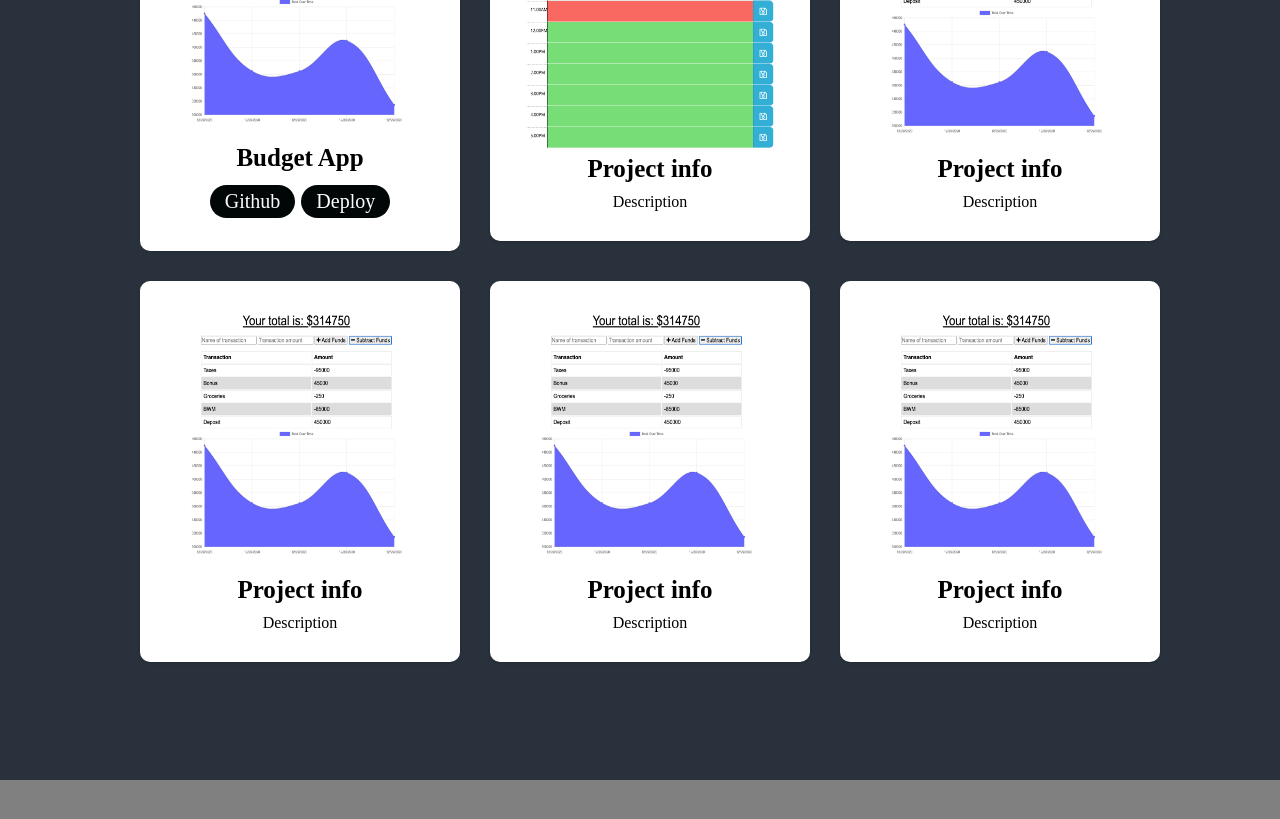
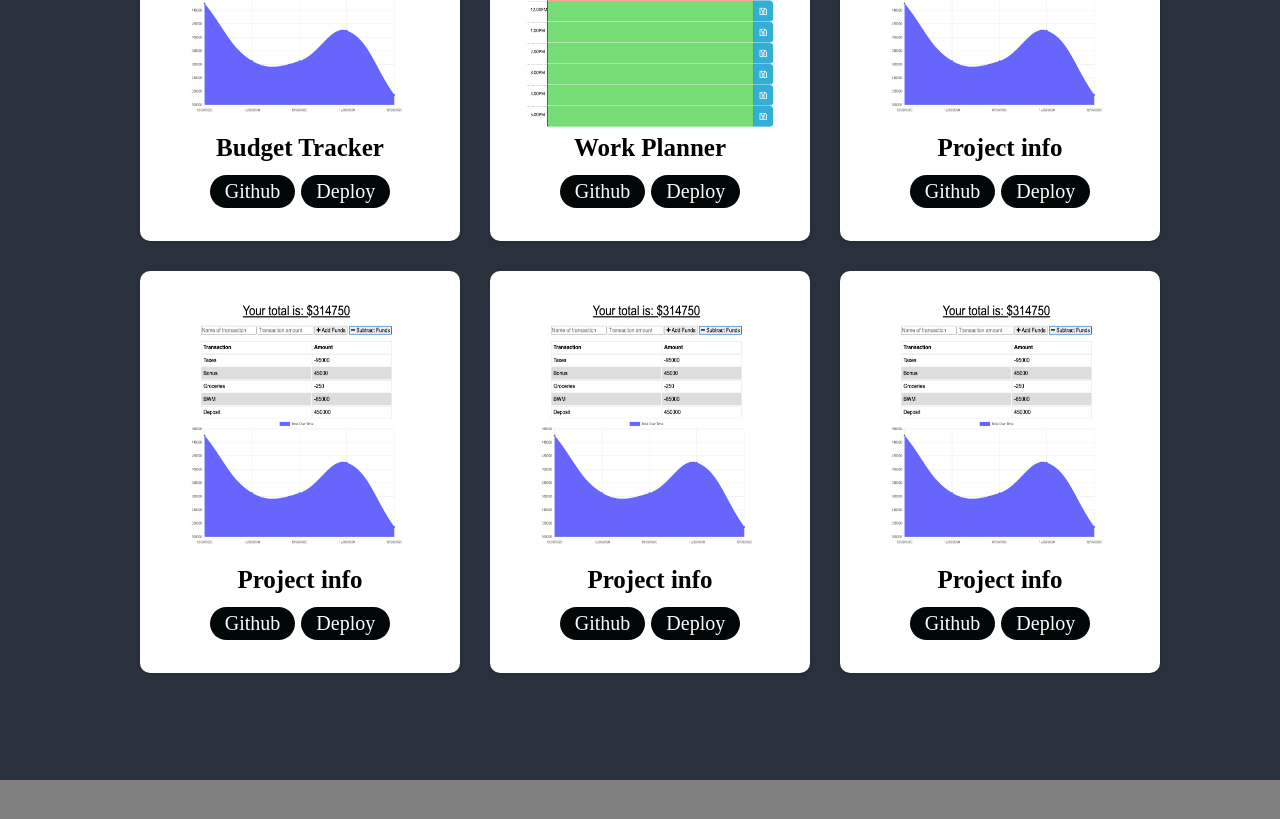
Before and after one commit to DevVlady/DevVlady_Portfolio, a React (Create React App) app: page / in a window 1280 px wide. Shown: the part 2760-3579 px from the top of the page. Built offline with nearby package versions, Linux system fonts and the light colour scheme; a web font is replaced by a local one.

Commit message:
Included the link for the second card in my portfolio page to allow users to click and take them to the site.

```diff
--- a/src/components/Projects/ProjectElements.js
+++ b/src/components/Projects/ProjectElements.js
@@ -33,10 +33,10 @@ export const ProjectH2 = styled.h2 `
     margin-bottom: 10px;
 `;
 
-export const ProjectP = styled.p `
-    font-size: 1rem;
-    text-align: center;
-`;
+// export const ProjectP = styled.p `
+//     font-size: 1rem;
+//     text-align: center;
+// `;
 
 export const ProjectWrapper = styled.div `
     max-width: 1000px;
--- a/src/components/Projects/Projects.jsx
+++ b/src/components/Projects/Projects.jsx
@@ -1,9 +1,9 @@
 import React, {useState} from 'react';
 import Icon1 from '../../images/Progressive Budget.png';
-import Icon2 from '../../images/Screen Shot 2021-02-04 at 11.15.51 AM.png';
+import Icon2 from '../../images/WorkPlanner.png';
 import Icon3 from '../../images/Progressive Budget.png';
 import Icon4 from '../../images/Progressive Budget.png';
-import { ProjectContainer, ProjectH1, ProjectWrapper, ProjectCard, ProjectIcon, ProjectH2, ProjectP, BtnWrap, Button } from './ProjectElements';
+import { ProjectContainer, ProjectH1, ProjectWrapper, ProjectCard, ProjectIcon, ProjectH2, BtnWrap, Button } from './ProjectElements';
 
 
 const Projects = () => {
@@ -19,8 +19,7 @@ const Projects = () => {
             <ProjectWrapper>
                 <ProjectCard>
                     <ProjectIcon src={Icon1}/>
-                    <ProjectH2>Budget App</ProjectH2>
-                    {/* <ProjectP>Description</ProjectP> */}
+                    <ProjectH2>Budget Tracker</ProjectH2>
                     <BtnWrap>
                         <Button
                             onClick={event => window.location.href='https://github.com/DevVlady/Progressive_Budget'}
@@ -36,28 +35,84 @@ const Projects = () => {
                 </ProjectCard>
                 <ProjectCard>
                     <ProjectIcon src={Icon2}/>
-                    <ProjectH2>Project info</ProjectH2>
-                    <ProjectP>Description</ProjectP>
+                    <ProjectH2>Work Planner</ProjectH2>
+                    <BtnWrap>
+                        <Button
+                            onClick={event => window.location.href='https://github.com/DevVlady/Day_Planner'}
+                            onMouseEnter={onHover}
+                            onMouseLeave={onHover}
+                            spy={true}
+                            // offset={-80}
+                        >Github</Button>
+                        <Button
+                            onClick={event => window.location.href='https://devvlady.github.io/Day_Planner/'}
+                        >Deploy</Button>
+                    </BtnWrap>
                 </ProjectCard>
                 <ProjectCard>
                     <ProjectIcon src={Icon3}/>
                     <ProjectH2>Project info</ProjectH2>
-                    <ProjectP>Description</ProjectP>
+                    <BtnWrap>
+                        <Button
+                            onClick={event => window.location.href='https://github.com/DevVlady/Progressive_Budget'}
+                            onMouseEnter={onHover}
+                            onMouseLeave={onHover}
+                            spy={true}
+                            // offset={-80}
+                        >Github</Button>
+                        <Button
+                            onClick={event => window.location.href='https://my-progressive-budget.herokuapp.com/'}
+                        >Deploy</Button>
+                    </BtnWrap>
+
                 </ProjectCard>
                 <ProjectCard>
                     <ProjectIcon src={Icon4}/>
                     <ProjectH2>Project info</ProjectH2>
-                    <ProjectP>Description</ProjectP>
+                    <BtnWrap>
+                        <Button
+                            onClick={event => window.location.href='https://github.com/DevVlady/Progressive_Budget'}
+                            onMouseEnter={onHover}
+                            onMouseLeave={onHover}
+                            spy={true}
+                            // offset={-80}
+                        >Github</Button>
+                        <Button
+                            onClick={event => window.location.href='https://my-progressive-budget.herokuapp.com/'}
+                        >Deploy</Button>
+                    </BtnWrap>
                 </ProjectCard>
                 <ProjectCard>
                     <ProjectIcon src={Icon4}/>
                     <ProjectH2>Project info</ProjectH2>
-                    <ProjectP>Description</ProjectP>
+                    <BtnWrap>
+                        <Button
+                            onClick={event => window.location.href='https://github.com/DevVlady/Progressive_Budget'}
+                            onMouseEnter={onHover}
+                            onMouseLeave={onHover}
+                            spy={true}
+                            // offset={-80}
+                        >Github</Button>
+                        <Button
+                            onClick={event => window.location.href='https://my-progressive-budget.herokuapp.com/'}
+                        >Deploy</Button>
+                    </BtnWrap>
                 </ProjectCard>
                 <ProjectCard>
                     <ProjectIcon src={Icon4}/>
                     <ProjectH2>Project info</ProjectH2>
-                    <ProjectP>Description</ProjectP>
+                    <BtnWrap>
+                        <Button
+                            onClick={event => window.location.href='https://github.com/DevVlady/Progressive_Budget'}
+                            onMouseEnter={onHover}
+                            onMouseLeave={onHover}
+                            spy={true}
+                            // offset={-80}
+                        >Github</Button>
+                        <Button
+                            onClick={event => window.location.href='https://my-progressive-budget.herokuapp.com/'}
+                        >Deploy</Button>
+                    </BtnWrap>
                 </ProjectCard>
             </ProjectWrapper>
         </ProjectContainer>
```
Also changed, not shown: src/images/Work Day Planner.png (deleted), src/images/WorkPlanner.png (renamed from src/images/Screen Shot 2021-02-04 at 11.15.51 AM.png).
